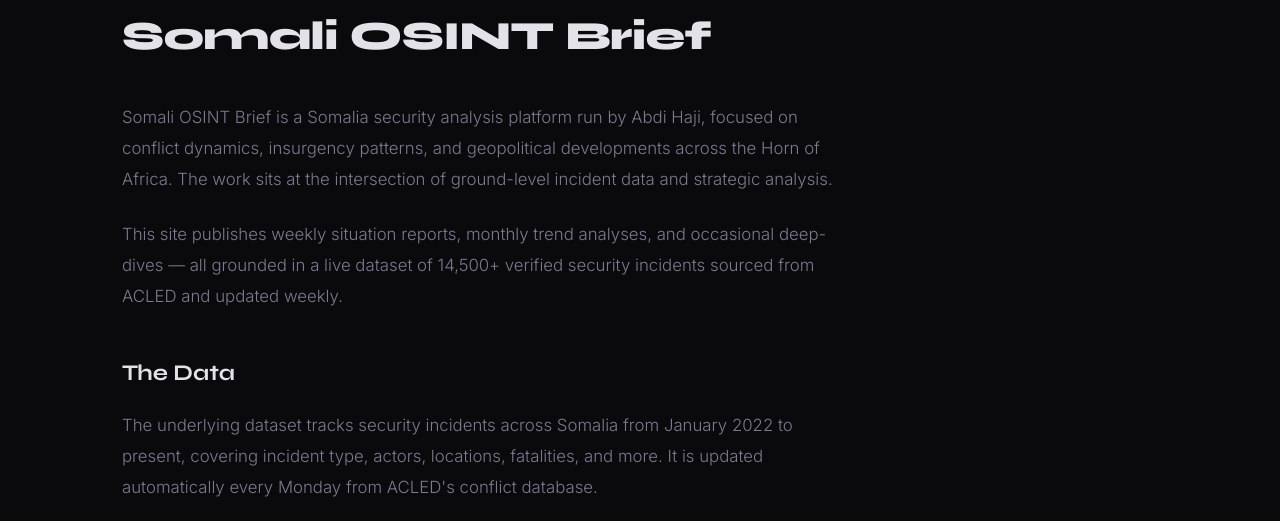
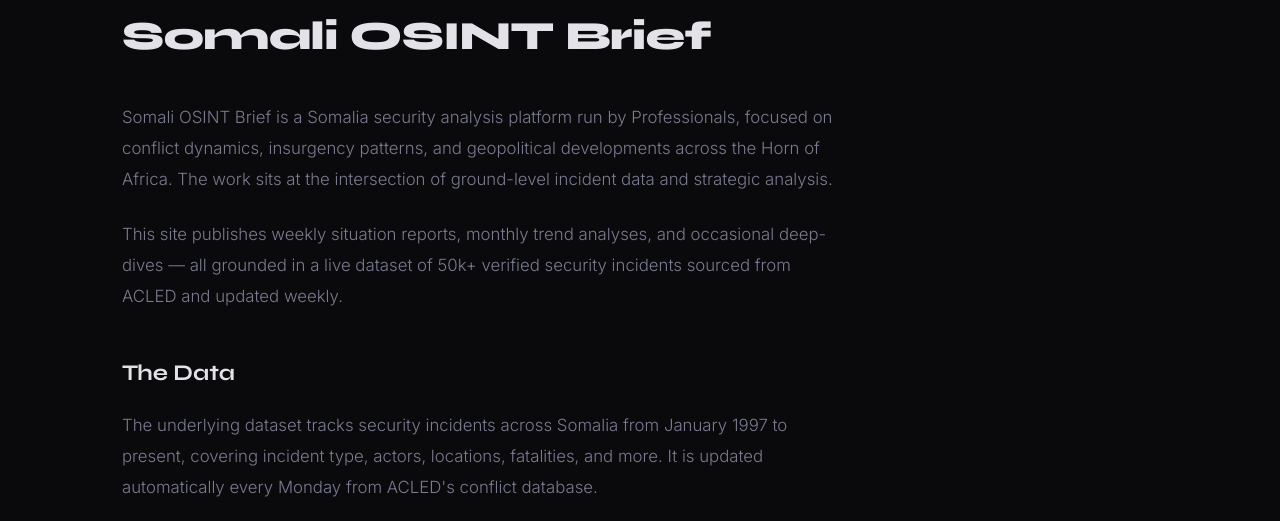
Before and after one commit to abdigh26/abdigh26.github.io, a Jekyll site: the page built from about.html, in a window 1280 px wide and 1400 px high. Shown: the part 162-683 px from the top of the window. Built offline with Jekyll 4.4.1, drawn with Linux system fonts in a browser that asks for light colours; some of the changed text lies outside the part shown.

Commit message:
Update about.html

```diff
--- a/about.html
+++ b/about.html
@@ -8,12 +9,12 @@
   <h1 style="font-family: var(--font-display); font-weight: 800; font-size: 2.5rem; margin-bottom: 2rem; letter-spacing: -0.02em;">Somali OSINT Brief</h1>
 
   <div class="post-body">
-    <p>Somali OSINT Brief is a Somalia security analysis platform run by Abdi Haji, focused on conflict dynamics, insurgency patterns, and geopolitical developments across the Horn of Africa. The work sits at the intersection of ground-level incident data and strategic analysis.</p>
+    <p>Somali OSINT Brief is a Somalia security analysis platform run by Professionals, focused on conflict dynamics, insurgency patterns, and geopolitical developments across the Horn of Africa. The work sits at the intersection of ground-level incident data and strategic analysis.</p>
 
-    <p>This site publishes weekly situation reports, monthly trend analyses, and occasional deep-dives — all grounded in a live dataset of 14,500+ verified security incidents sourced from ACLED and updated weekly.</p>
+    <p>This site publishes weekly situation reports, monthly trend analyses, and occasional deep-dives — all grounded in a live dataset of 50k+ verified security incidents sourced from ACLED and updated weekly.</p>
 
     <h2>The Data</h2>
-    <p>The underlying dataset tracks security incidents across Somalia from January 2022 to present, covering incident type, actors, locations, fatalities, and more. It is updated automatically every Monday from ACLED's conflict database.</p>
+    <p>The underlying dataset tracks security incidents across Somalia from January 1997 to present, covering incident type, actors, locations, fatalities, and more. It is updated automatically every Monday from ACLED's conflict database.</p>
 
     <h2>The Approach</h2>
     <p>Ground-level data meets grand strategy. Every analytical claim is traceable to verified incident records. No vague assessments, no speculation presented as fact.</p>
```
Also changed, not shown: other parts of about.html (+1 -0 lines).
